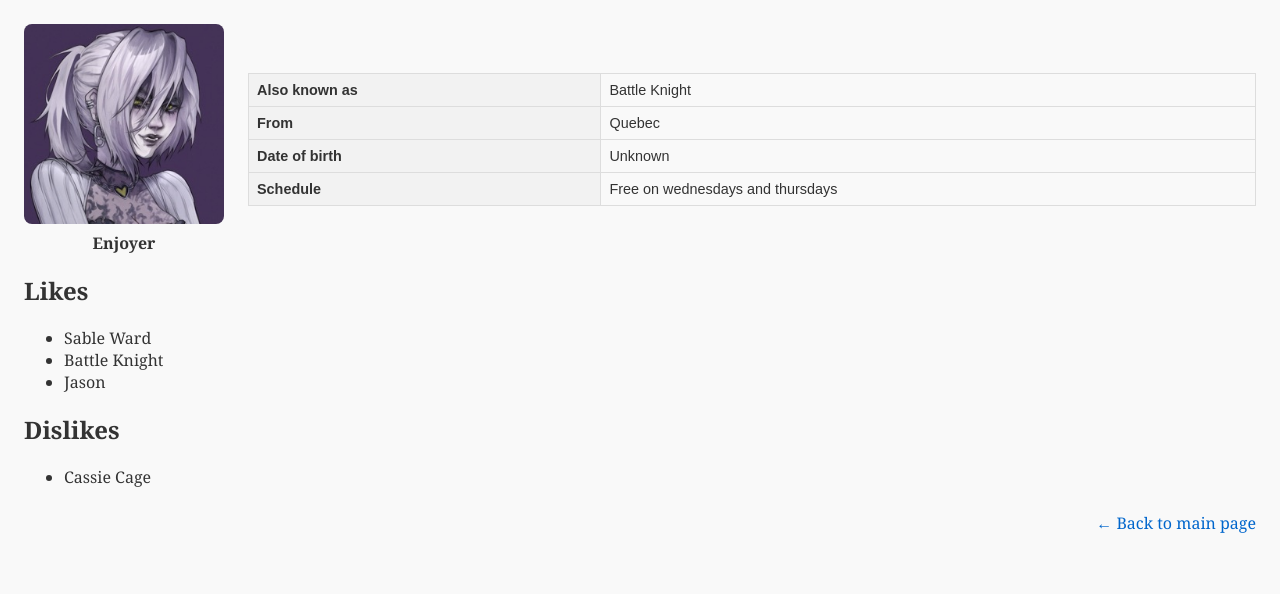
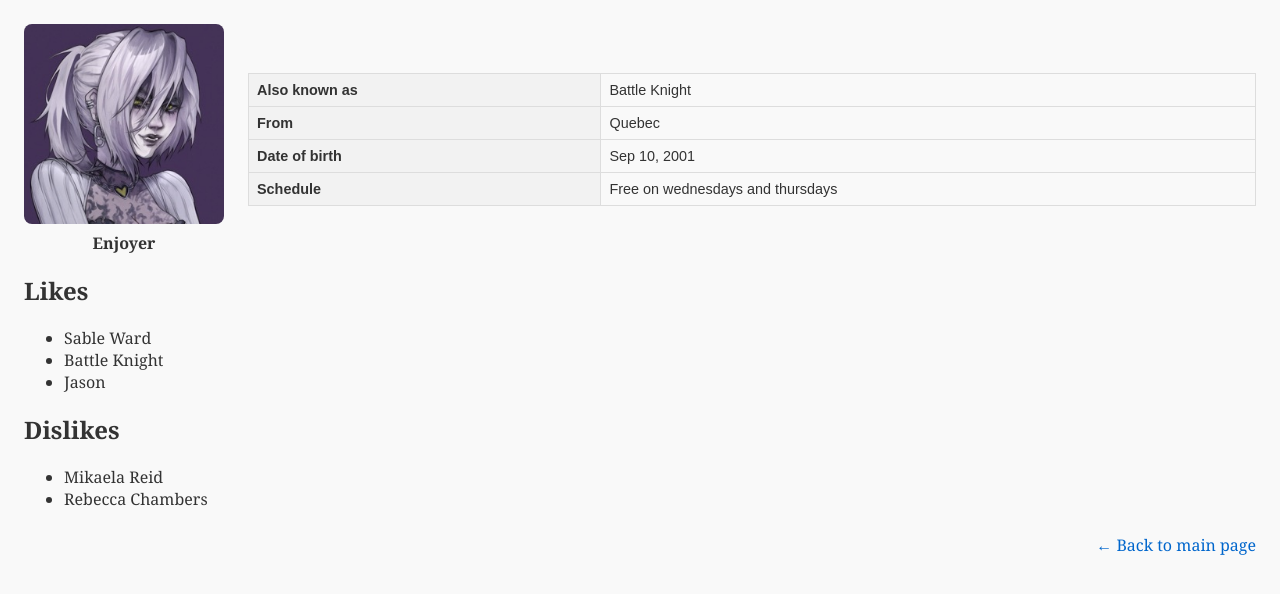
Before and after one commit to 00santi/eternal-academy, a website: page members/enjoyer.html in a window 1280 px wide. Drawn offline with Linux system fonts and the light colour scheme.

Commit message:
added info to enjoyer and espionage

```diff
--- a/members/enjoyer.html
+++ b/members/enjoyer.html
@@ -15,7 +15,7 @@
         <table class="profile-table">
             <tr><th>Also known as</th><td>Battle Knight</td></tr>
             <tr><th>From</th><td>Quebec</td></tr>
-            <tr><th>Date of birth</th><td>Unknown</td></tr>
+            <tr><th>Date of birth</th><td>Sep 10, 2001</td></tr>
             <tr><th>Schedule</th><td>Free on wednesdays and thursdays</td></tr>
         </table>
     </header>
@@ -32,7 +32,8 @@
     <section>
         <h2>Dislikes</h2>
         <ul class="profile-list">
-            <li>Cassie Cage</li>
+            <li>Mikaela Reid</li>
+            <li>Rebecca Chambers</li>
         </ul>
     </section>
 
```
Also changed, not shown: members/espionage.html (+2 -2 lines).
